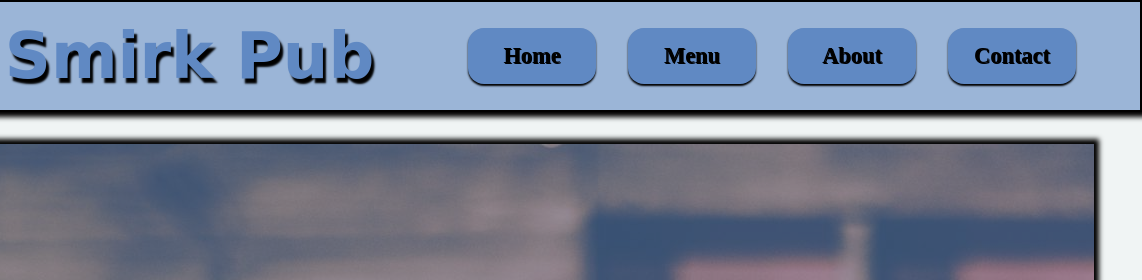
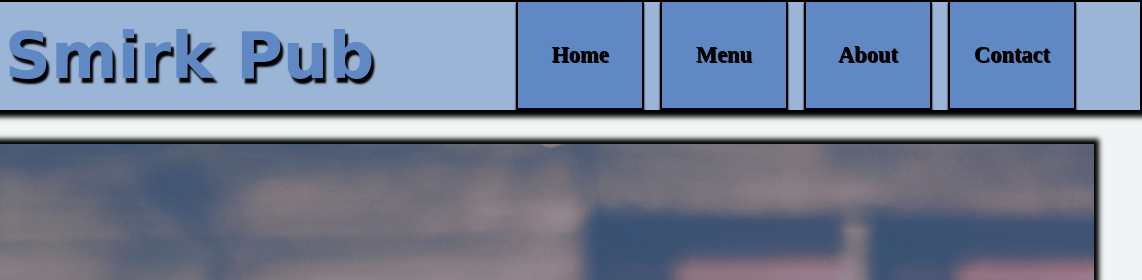
Before and after one commit to veles-rgb/top-restaurant-page, a website built with webpack: page src/template.html in a window 1280 px wide. Shown: the top 280 px of the page, 138-1280 px from the left. Built offline with nearby package versions, Linux system fonts and the light colour scheme.

Commit message:
Change nav button styles

```diff
--- a/src/styles/styles.css
+++ b/src/styles/styles.css
@@ -54,18 +54,18 @@ nav {
     flex-direction: row;
     justify-content: center;
     align-items: center;
-    gap: 2rem;
+    gap: 1rem;
     margin-right: 4rem;
 }
 
 nav > button {
     width: 8rem;
-    height: 3.5rem;
+    height: 100%;
     background-color: var(--secondary-color);
     text-shadow: 1px 1px 0px black;
     box-shadow: 0px 2px 2px 0px black;
-    border: none;
-    border-radius: 1rem;
+    border: 2px solid black;
+    border-top: none;
     color: var(--text-color-primary);
     font-family: 'Times New Roman', Times, serif;
     font-size: 1.4rem;
@@ -73,9 +73,11 @@ nav > button {
 }
 
 nav > button:hover {
+    height: 120%;
     color: white;
     background-color: var(--button-hover-color);
     border: 2px solid white;
+    border-top: none;
     cursor: pointer;
 }
 
```
